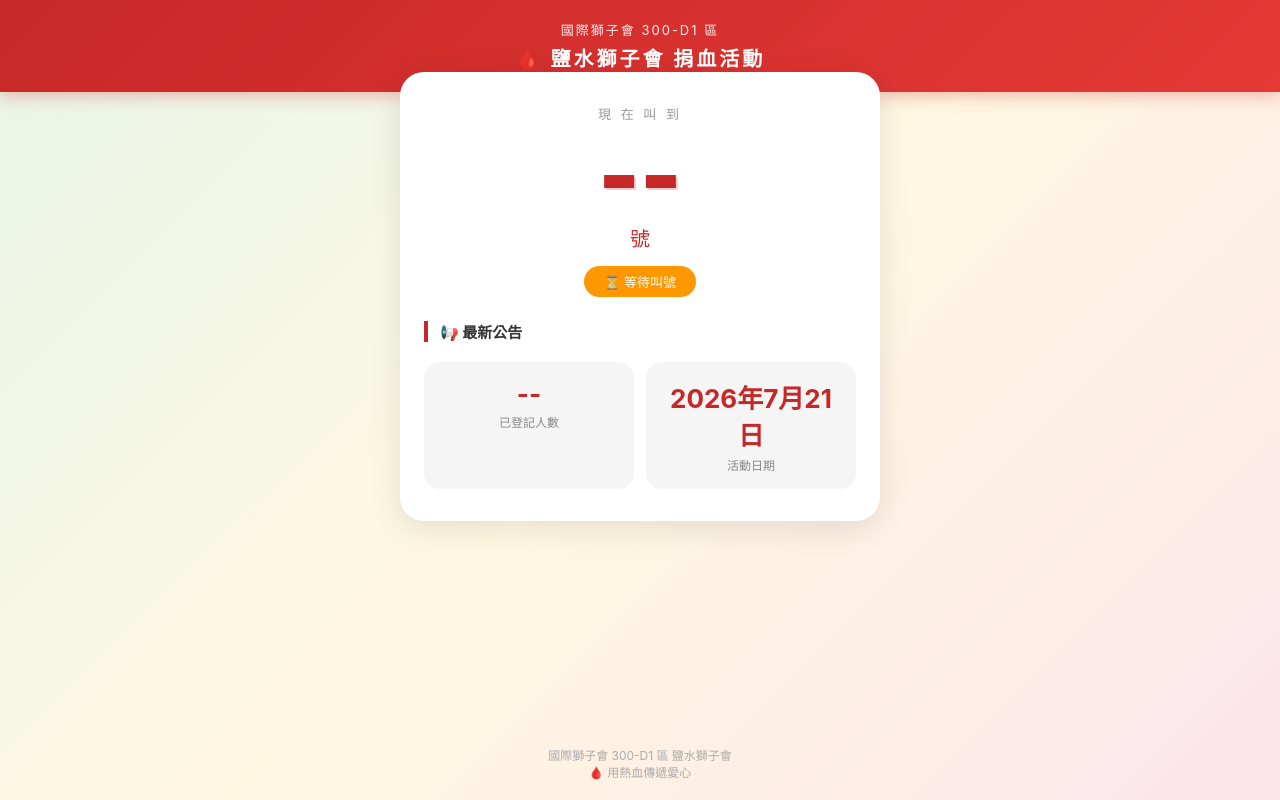
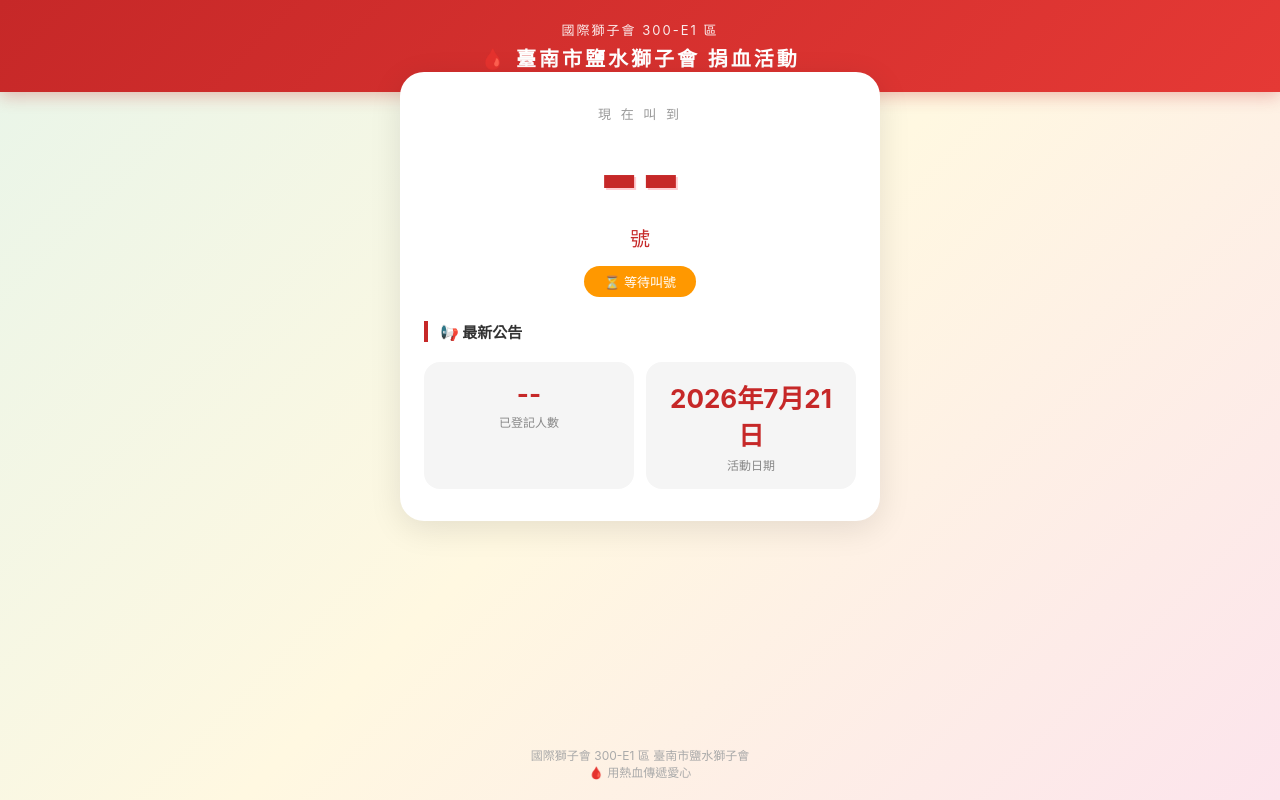
Before and after one commit to bingo699888/leo, a website: page public/index.html in a window 1280 px wide. Drawn offline with Linux system fonts and the light colour scheme; no server answers.

Commit message:
✏️ 更新區名為 300-E1、調整為臺南市鹽水獅子會

```diff
--- a/public/index.html
+++ b/public/index.html
@@ -54,8 +54,8 @@
 <body>
 
 <div class="header">
-  <div class="org">國際獅子會 300-D1 區</div>
-  <h1>🩸 鹽水獅子會 捐血活動</h1>
+  <div class="org">國際獅子會 300-E1 區</div>
+  <h1>🩸 臺南市鹽水獅子會 捐血活動</h1>
 </div>
 
 <div class="main-card">
@@ -82,7 +82,7 @@
 </div>
 
 <div class="footer">
-  國際獅子會 300-D1 區 鹽水獅子會<br>🩸 用熱血傳遞愛心
+  國際獅子會 300-E1 區 臺南市鹽水獅子會<br>🩸 用熱血傳遞愛心
 </div>
 
 <script>
```
Also changed, not shown: admin/index.html (+1 -1 lines).
